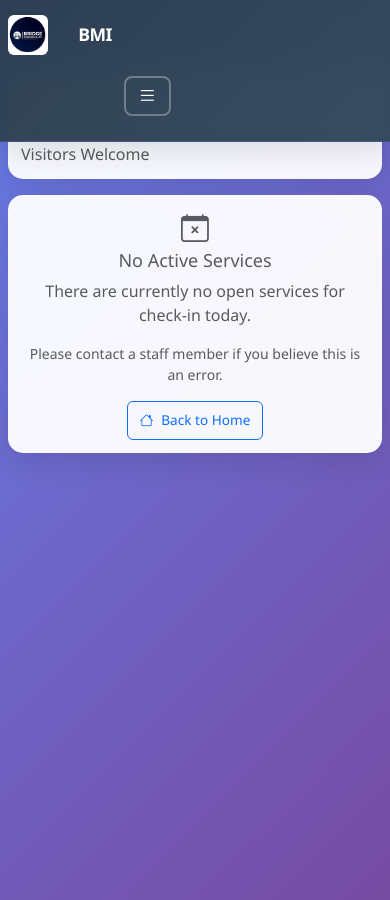
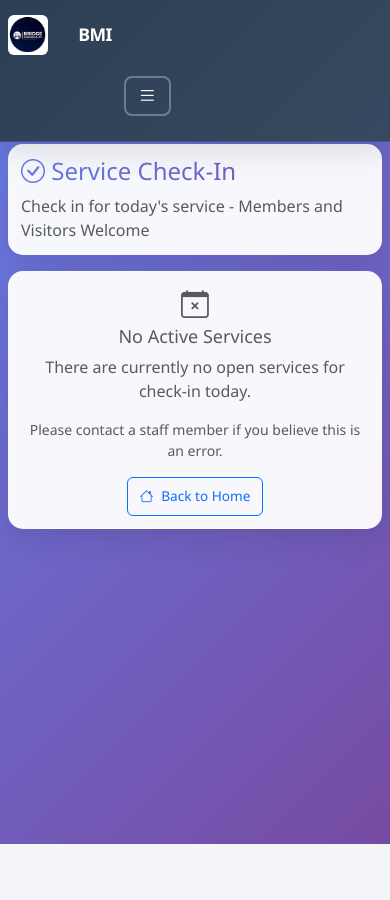
Before and after one commit to EricBaidoo/Attendance_System, a PHP site: page /pages/checkin/index.php in a window 390 px wide. After the commit the page ends 844 px from the top, so only its background shows below. Run offline with PHP 8.4, Linux system fonts and the light colour scheme; data comes from the database, SQL or seed files in the repository.

Commit message:
style: Adjust body padding and content wrapper margins for improved mobile responsiveness

```diff
--- a/assets/css/header.css
+++ b/assets/css/header.css
@@ -18,6 +18,7 @@ body {
     font-family: 'Segoe UI', Tahoma, Geneva, Verdana, sans-serif;
     background: linear-gradient(135deg, var(--gradient-start) 0%, var(--gradient-end) 100%);
     min-height: 100vh;
+    padding-top: 5rem;
 }
 
 /* Professional Header */
@@ -140,8 +141,7 @@ body {
 /* Content wrapper */
 .content-wrapper {
     min-height: calc(100vh - 8.75rem);
-    padding: 2rem 0;
-    margin-top: 4rem;
+    padding: 1rem 0;
 }
 
 /* Modern Cards */
@@ -257,6 +257,10 @@ body {
 }
 
 @media (max-width: 768px) {
+    body {
+        padding-top: 4.5rem;
+    }
+
     .navbar-modern {
         padding: 0.6rem 0;
     }
@@ -298,6 +302,10 @@ body {
 }
 
 @media (max-width: 576px) {
+    body {
+        padding-top: 4rem;
+    }
+
     .navbar-brand {
         font-size: 1.1rem;
     }
@@ -320,11 +328,6 @@ body {
         font-size: 1.1rem;
     }
 
-    .content-wrapper {
-        margin-top: 3.5rem;
-        padding: 0.5rem 0;
-    }
-
     .modern-card {
         margin-bottom: 0.5rem !important;
         padding: 0.75rem !important;
@@ -337,8 +340,8 @@ body {
 }
 
 @media (min-width: 992px) {
-    .content-wrapper {
-        margin-top: 4.5rem;
+    body {
+        padding-top: 5.5rem;
     }
 
     .container-fluid {
--- a/assets/css/mobile-responsive.css
+++ b/assets/css/mobile-responsive.css
@@ -21,16 +21,6 @@
 }
 
 @media (max-width: 768px) {
-    /* Header and content spacing fixes */
-    body {
-        padding-top: 0 !important;
-    }
-
-    .content-wrapper {
-        margin-top: 4rem !important;
-        padding-top: 1rem !important;
-    }
-
     /* Dashboard-specific mobile fixes */
     .dashboard-container .card {
         margin-bottom: 1rem;
@@ -133,16 +123,6 @@
 }
 
 @media (max-width: 576px) {
-    /* Header and content spacing fixes for small mobile */
-    body {
-        padding-top: 0 !important;
-    }
-
-    .content-wrapper {
-        margin-top: 3.5rem !important;
-        padding-top: 0.75rem !important;
-    }
-
     /* Dashboard mobile card improvements */
     .dashboard-container .card {
         margin-bottom: 0.75rem;
```
